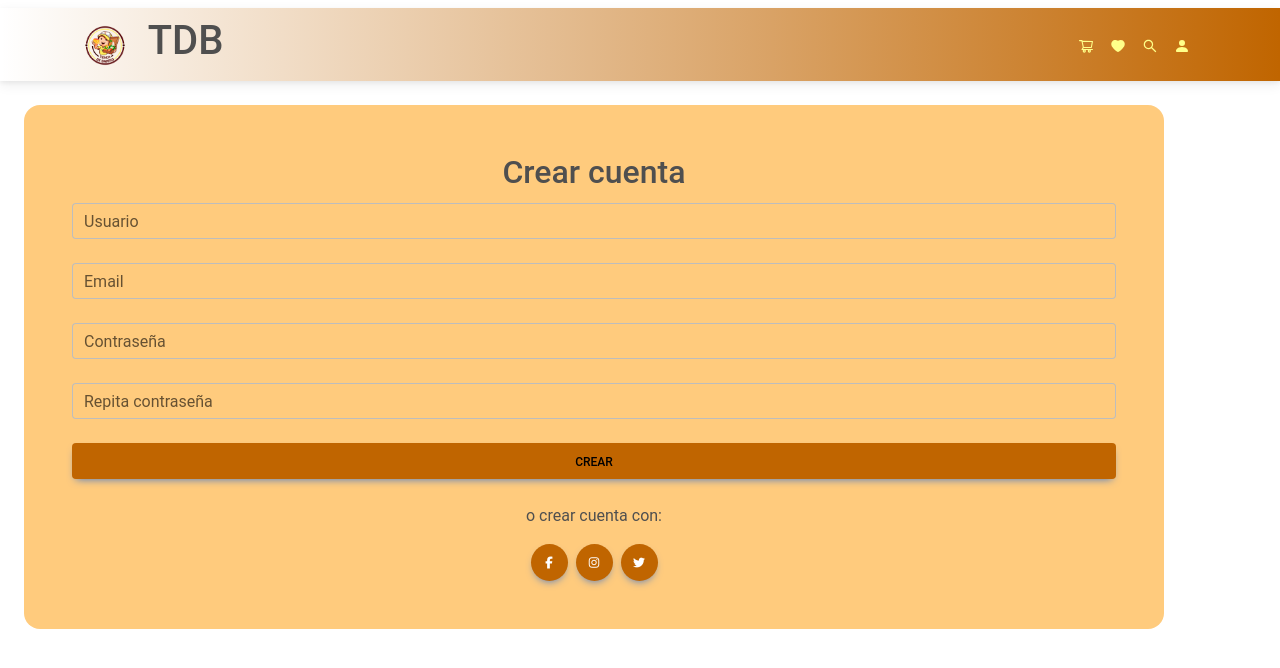
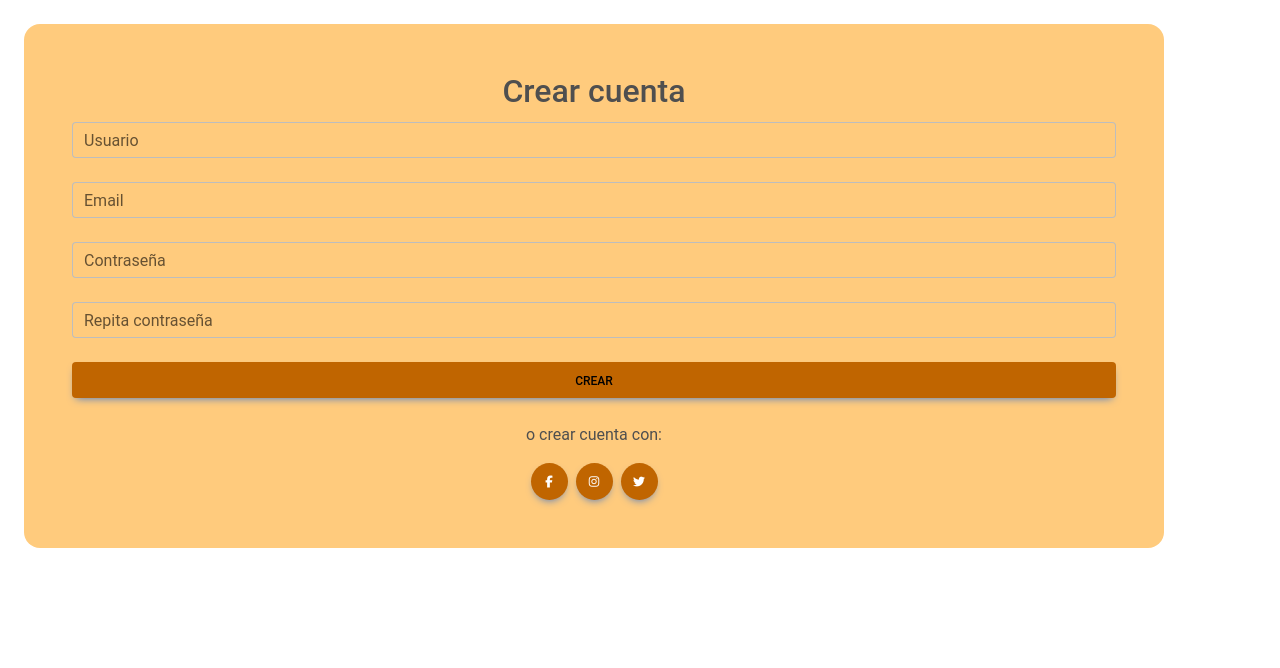
Before and after one commit to LidiaLG/TdB-Hackaton, a React (Create React App) app: page /login in a window 1280 px wide. Shown: the top 668 px of the page. Built offline with nearby package versions, Linux system fonts and the light colour scheme.

Commit message:
global styles create

```diff
--- a/src/App.js
+++ b/src/App.js
@@ -1,8 +1,7 @@
 
 import React from 'react';
 import { BrowserRouter as Router, Routes, Route } from 'react-router-dom';
-import NavBar from './components/navbar/Navbar';
-
+import './GlobalStyles.css'
 import Home from './components/views/home/Home';
 
 
@@ -13,7 +12,7 @@ function App() {
   return (
     <>
       <Router>
-        <NavBar/>
+
 
         <Routes>
           <Route path="/" element={<Home/>} />
--- a/src/GlobalStyles.css
+++ b/src/GlobalStyles.css
@@ -1,38 +1,7 @@
-.App {
-  text-align: center;
+* {
+ margin:0;
+ padding:0;
+ list-style: none;
+ text-decoration: none;
+
 }
-
-.App-logo {
-  height: 40vmin;
-  pointer-events: none;
-}
-
-@media (prefers-reduced-motion: no-preference) {
-  .App-logo {
-    animation: App-logo-spin infinite 20s linear;
-  }
-}
-
-.App-header {
-  background-color: #282c34;
-  min-height: 100vh;
-  display: flex;
-  flex-direction: column;
-  align-items: center;
-  justify-content: center;
-  font-size: calc(10px + 2vmin);
-  color: white;
-}
-
-.App-link {
-  color: #61dafb;
-}
-
-@keyframes App-logo-spin {
-  from {
-    transform: rotate(0deg);
-  }
-  to {
-    transform: rotate(360deg);
-  }
-}
--- a/src/components/navbar/Navbar.jsx
+++ b/src/components/navbar/Navbar.jsx
@@ -16,7 +16,7 @@ export default function NavBar () {
     <Navbar className='my-2 '  style={{ background: 'linear-gradient(to right, rgba(0, 0, 0, 0), rgba(192, 101, 0, 1))' }}>
         <Container>
         <Navbar.Brand md='2' >
-        <Link to="/"> <img src={logo} className="App-logo" alt="logo" height={45}/> </Link>
+        <Link to="/"> <img src={logo} className="" alt="logo" height={60}/> </Link>
         </Navbar.Brand>
         <Nav>
           <h1>TDB</h1>
--- a/src/components/views/home/Home.jsx
+++ b/src/components/views/home/Home.jsx
@@ -1,11 +1,21 @@
 import React from "react";
-
-
+import Footer from "../../footer/Footer";
+import NavbarTop from "../../navbar/Navbar";
+import CardPrincipal from "./CardPrincipal";
 
 const Home = () => {
   return (
     <div>
 
+<NavbarTop/>
+
+      <CardPrincipal
+        img="https://www.shbarcelona.es/blog/es/wp-content/uploads/2015/06/clases-guitarra-ensenada-mexico.jpg"
+        title="Clases de guitarra"
+        precio="15 €"
+      />
+      <CardPrincipal />
+      <Footer/>
     </div>
   );
 };
```
